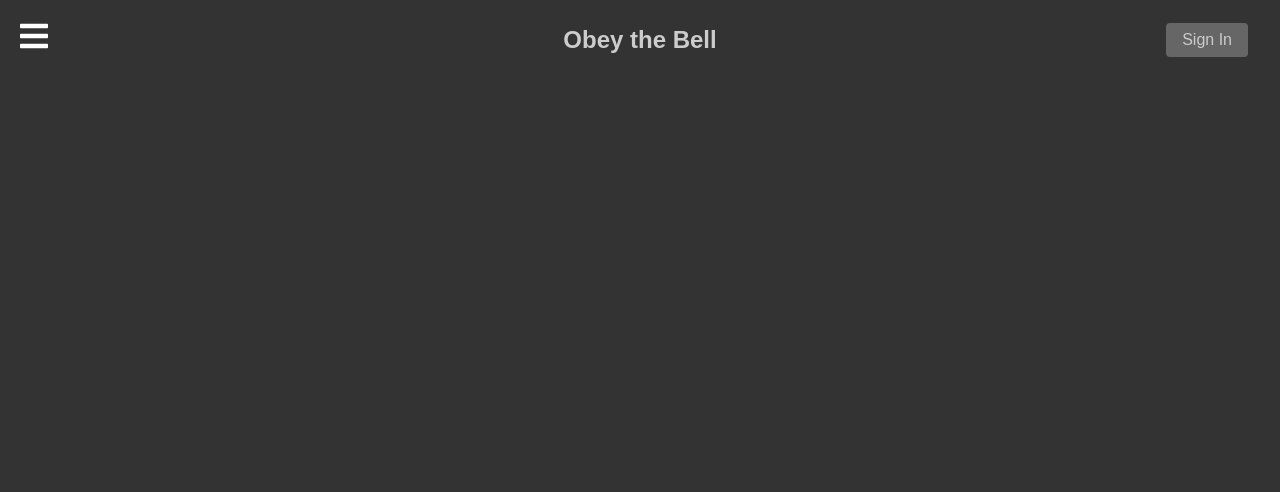
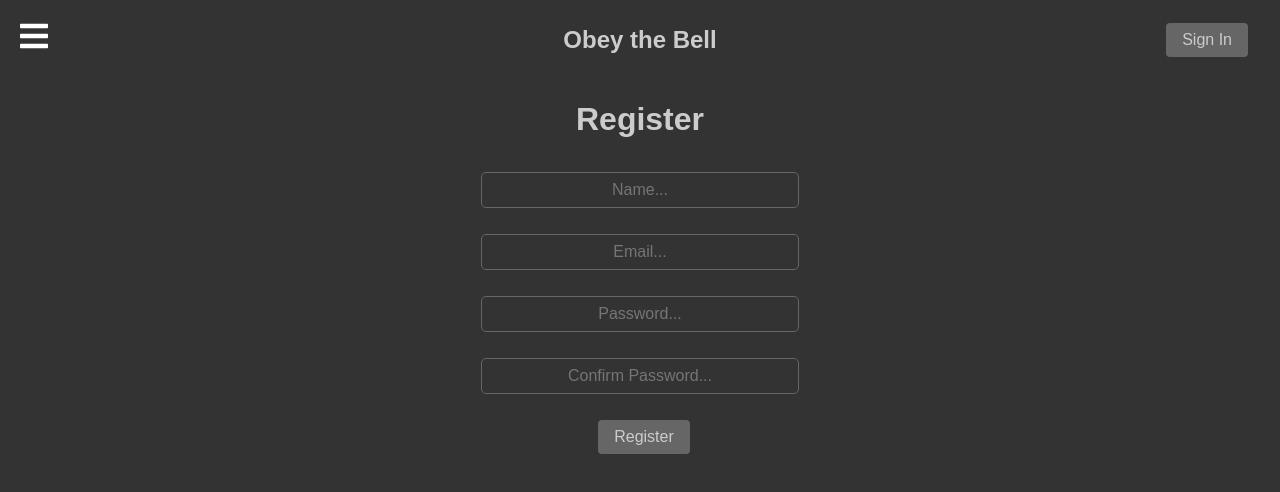
Before and after one commit to staythepath/task, a React (Create React App) app: page /Register in a window 1280 px wide. Shown: the top 492 px of the page. Built offline with nearby package versions, Linux system fonts and the light colour scheme; no server answers.

Commit message:
added registration page

```diff
--- a/src/App.css
+++ b/src/App.css
@@ -1,6 +1,6 @@
 .App {
   text-align: center;
-  margin-top:80px;
+  margin-top: 80px;
 }
 
 .App-logo {
@@ -183,6 +183,20 @@ span {
   text-align: center;
   outline: none; /* Remove outline */
   moz-appearance: textfield;
+}
+
+.register-input {
+  width: 100%;
+  padding: 0.5rem;
+  background-color: transparent;
+  border-color: #666;
+  color: inherit;
+  font-size: 1rem;
+  text-align: center;
+  border: 1px solid #666;
+  -moz-appearance: textfield;
+  border-radius: 5px; /* Add rounded corners */
+  margin-bottom: 1rem; /* Add space between inputs */
 }
 
 /*const timerDisplayStyle = {
--- a/src/App.js
+++ b/src/App.js
@@ -6,6 +6,7 @@ import Prio from "./pages/Prio";
 import ToDoRun from "./pages/ToDoRun";
 import Auth from "./components/Auth";
 import Journals from "./pages/Journals";
+import Register from "./pages/Register";
 import { BrowserRouter as Router, Routes, Route } from "react-router-dom";
 import { onAuthStateChanged } from "firebase/auth";
 import { collection, query, onSnapshot } from "firebase/firestore";
@@ -16,7 +17,6 @@ import "./App.css";
 function App() {
   const [todos, setTodos] = useState([]);
   const [isAuth, setIsAuth] = useState(false);
-
 
   useEffect(() => {
     let unsubscribeAuth = null;
@@ -58,7 +58,7 @@ function App() {
     <>
       <Router>
         <Navbar />
-        <div style={{ marginTop: '0px' }}>
+        <div style={{ marginTop: "0px" }}>
           <Routes>
             <Route
               path="/"
@@ -67,7 +67,11 @@ function App() {
             <Route
               path="/ToDoList"
               element={
-              isAuth ? <ToDoList todos={todos} setTodos={setTodos} /> : <Home />
+                isAuth ? (
+                  <ToDoList todos={todos} setTodos={setTodos} />
+                ) : (
+                  <Home />
+                )
               }
             />
             <Route
@@ -79,21 +83,29 @@ function App() {
             <Route
               path="/ToDoRun"
               element={
-              isAuth ? <ToDoRun todos={todos} setTodos={setTodos} /> : <Home />
+                isAuth ? (
+                  <ToDoRun todos={todos} setTodos={setTodos} />
+                ) : (
+                  <Home />
+                )
               }
-
             />
             <Route
               path="/Journals"
               element={
-              isAuth ? <Journals todos={todos} setTodos={setTodos} /> : <Home />
+                isAuth ? (
+                  <Journals todos={todos} setTodos={setTodos} />
+                ) : (
+                  <Home />
+                )
               }
             />
+            <Route path="/Register" element={<Register />} />
             <Route path="/Auth" element={<Auth />} />
           </Routes>
         </div>
       </Router>
-      <div/>
+      <div />
     </>
   );
 }
--- a/src/components/Auth.css
+++ b/src/components/Auth.css
@@ -6,7 +6,7 @@
   flex-direction: column;
   align-items: center;
   justify-content: center;
-  height: 380px;
+  height: 320px;
   width: 250px;
 }
 
--- a/src/components/Auth.js
+++ b/src/components/Auth.js
@@ -1,27 +1,28 @@
 import React, { useEffect } from "react";
 import { useState } from "react";
-import './Auth.css';
+import "./Auth.css";
 import { auth, googleProvider, db } from "../config/firebase";
 import {
-  createUserWithEmailAndPassword,
+  // createUserWithEmailAndPassword,
   signInWithEmailAndPassword,
   signInWithPopup,
   signOut,
   onAuthStateChanged,
-  FacebookAuthProvider,
+  //FacebookAuthProvider,
   TwitterAuthProvider,
 } from "firebase/auth";
-import {
-  setDoc,
-  doc,
+import { setDoc, doc } from "firebase/firestore";
+import { useNavigate } from "react-router-dom";
 
-} from "firebase/firestore";
-
-
-function Auth() {
+function Auth(props) {
   const [email, setEmail] = useState("");
   const [password, setPassword] = useState("");
+  const navigate = useNavigate();
 
+  const goToRegister = () => {
+    navigate("/Register");
+    props.onRegister();
+  };
 
   if (auth.currentUser) {
     console.log("User is signed in");
@@ -29,17 +30,19 @@ function Auth() {
     console.log("No user is signed in");
   }
 
-  const register = async () => {
+  /*const register = async () => {
     try {
       await createUserWithEmailAndPassword(auth, email, password);
+      props.closeAuthModal();
     } catch (err) {
       console.error(err);
     }
-  };
+  };*/
 
   const signIn = async () => {
     try {
       await signInWithEmailAndPassword(auth, email, password);
+      props.closeAuthModal();
     } catch (err) {
       console.error(err);
     }
@@ -53,56 +56,67 @@ function Auth() {
         const { uid, displayName, email, photoURL } = result.user;
 
         // Create a reference to this user's document
-        const userDoc = doc(db, 'users', uid);
+        const userDoc = doc(db, "users", uid);
 
         // Set the user document
+        props.closeAuthModal();
         await setDoc(userDoc, {
           userInfo: {
             email: email,
             name: displayName,
-            photoURL: photoURL
-          }
+            photoURL: photoURL,
+          },
         });
 
         console.log(`User signed in as ${displayName} with email ${email}`);
         console.log(`Profile picture URL: ${photoURL}`);
       }
-
     } catch (err) {
       console.error(err);
     }
   };
 
+  /*
+  const signInWithFacebook = () => {
+    const provider = new FacebookAuthProvider();
 
-const signInWithFacebook = async () => {
-  const provider = new FacebookAuthProvider();
-  try {
-    const result = await signInWithPopup(auth, provider);
-
-    if (result.user) {
-      const { uid, displayName, email, photoURL } = result.user;
+    signInWithPopup(auth, provider)
+      .then((result) => {
+        const user = result.user;
+        const credential = FacebookAuthProvider.credentialFromResult(result);
+        const accessToken = credential.accessToken;
 
         // Create a reference to this user's document
-      const userDoc = doc(db, 'users', uid);
+        const userDoc = doc(db, "users", user.uid);
 
         // Set the user document
-      await setDoc(userDoc, {
+        props.closeAuthModal();
+        setDoc(userDoc, {
           userInfo: {
-          email: email,
-          name: displayName,
-          photoURL: photoURL
-        }
+            email: user.email,
+            name: user.displayName,
+            photoURL: user.photoURL,
+          },
         });
 
-      console.log(`User signed in as ${displayName} with email ${email}`);
-      console.log(`Profile picture URL: ${photoURL}`);
-    }
+        console.log(
+          `User signed in as ${user.displayName} with email ${user.email}`
+        );
+        console.log(`Profile picture URL: ${user.photoURL}`);
+      })
+      .catch((error) => {
+        const errorCode = error.code;
+        const errorMessage = error.message;
+        // The email of the user's account used.
+        const email = error.customData ? error.customData.email : null; // Protect against null customData
+        // The AuthCredential type that was used.
+        const credential = FacebookAuthProvider.credentialFromError(error);
 
-  } catch (error) {
-    console.error(error);
-  }
-}
-
+        // Handle error here
+        console.error(errorCode, errorMessage, email, credential);
+      });
+  };
+*/
   const signInWithTwitter = async () => {
     const provider = new TwitterAuthProvider();
     try {
@@ -112,26 +126,24 @@ const signInWithTwitter = async () => {
         const { uid, displayName, email, photoURL } = result.user;
 
         // Create a reference to this user's document
-      const userDoc = doc(db, 'users', uid);
-
+        const userDoc = doc(db, "users", uid);
+        props.closeAuthModal();
         // Set the user document
         await setDoc(userDoc, {
           userInfo: {
             email: email,
             name: displayName,
-          photoURL: photoURL
-        }
+            photoURL: photoURL,
+          },
         });
 
         console.log(`User signed in as ${displayName} with email ${email}`);
         console.log(`Profile picture URL: ${photoURL}`);
       }
-
     } catch (error) {
       console.error(error);
     }
-}
-
+  };
 
   const logout = async () => {
     try {
@@ -174,19 +186,28 @@ const signInWithTwitter = async () => {
       <div className="center-div">
         <div className="inline-div">
           <button onClick={signIn}>Sign In</button>
-            <button className="button-spacing" onClick={register}>Register</button>
+          <button className="button-spacing" onClick={goToRegister}>
+            Register
+          </button>
         </div>
       </div>
-      <button className="full-width-button" onClick={signInWithGoogle}>Sign In With Google</button>
-      <button className="full-width-button" onClick={signInWithFacebook}>Sign In With Facebook</button>
-      <button className="full-width-button" onClick={signInWithTwitter}>Sign In With Twitter</button>
+      <button className="full-width-button" onClick={signInWithGoogle}>
+        Sign In With Google
+      </button>
+      {/* <button className="full-width-button" onClick={signInWithFacebook}>
+        Sign In With Facebook
+      </button>*/}
+      <button className="full-width-button" onClick={signInWithTwitter}>
+        Sign In With Twitter
+      </button>
 
       {auth.currentUser && (
-        <button onClick={logout} className="logout-button">Log Out</button>
+        <button onClick={logout} className="logout-button">
+          Log Out
+        </button>
       )}
     </div>
   );
-
 }
 
 export default Auth;
--- a/src/components/SidebarData.js
+++ b/src/components/SidebarData.js
@@ -33,7 +33,7 @@ export const SidebarData = [
   {
     title: "Journals",
     path: "/Journals",
-    icon: <FaIcons.FaSortAlphaDown />,
+    icon: <BsIcons.BsFillJournalBookmarkFill />,
     cName: "nav-text",
   },
 ];
--- a/src/components/ToDoItem.js
+++ b/src/components/ToDoItem.js
@@ -225,7 +225,6 @@ const ToDoItem = ({
   };
 
   const toggleTimer = () => {
-
     const playBell = (times = 1) => {
       if (times > 0) {
         const audio = new Audio("/boxingbell.wav");
--- /dev/null
+++ b/src/pages/Register.js
@@ -0,0 +1,114 @@
+import React, { useState, useEffect } from "react";
+import { createUserWithEmailAndPassword } from "firebase/auth";
+import { auth, db } from "../config/firebase";
+import { setDoc, doc } from "firebase/firestore"; // import setDoc and doc from Firestore
+
+function Register() {
+  const [name, setName] = useState("");
+  const [email, setEmail] = useState("");
+  const [password, setPassword] = useState("");
+  const [confirmPassword, setConfirmPassword] = useState("");
+  const [passwordMatch, setPasswordMatch] = useState(null);
+  const [emailValid, setEmailValid] = useState(false);
+  const [canSubmit, setCanSubmit] = useState(false);
+  const [registerSuccess, setRegisterSuccess] = useState(false);
+
+  useEffect(() => {
+    const emailRegex = /^[^\s@]+@[^\s@]+\.[^\s@]+$/;
+    setEmailValid(emailRegex.test(email));
+
+    if (confirmPassword !== "") {
+      setPasswordMatch(password === confirmPassword);
+    }
+    // Check that all fields are filled and passwords match
+    setCanSubmit(
+      name !== "" &&
+        emailValid &&
+        password !== "" &&
+        password === confirmPassword
+    );
+  }, [name, email, password, confirmPassword, emailValid]);
+
+  const register = async () => {
+    try {
+      const userCredential = await createUserWithEmailAndPassword(
+        auth,
+        email,
+        password
+      );
+      const uid = userCredential.user.uid;
+
+      // Create a reference to this user's document
+      const userDoc = doc(db, "users", uid);
+
+      // Set the user document
+      await setDoc(userDoc, {
+        userInfo: {
+          email: email,
+          name: name,
+        },
+      });
+
+      setRegisterSuccess(true);
+      // Assuming you have set up React Router and have a way to navigate
+      // You'd navigate to another page here, for example:
+      // history.push('/login');
+    } catch (err) {
+      console.error(err);
+    }
+  };
+
+  return (
+    <div
+      style={{
+        display: "flex",
+        flexDirection: "column",
+        alignItems: "center",
+        gap: "10px",
+        maxWidth: "300px",
+        margin: "auto",
+      }}
+    >
+      <h1>Register</h1>
+      <input
+        className="register-input"
+        placeholder="Name..."
+        onChange={(e) => setName(e.target.value)}
+      />
+      <input
+        className="register-input"
+        placeholder="Email..."
+        onChange={(e) => setEmail(e.target.value)}
+      />
+      {!emailValid && email !== "" && <p>Email is not valid!</p>}
+      <input
+        className="register-input"
+        placeholder="Password..."
+        type="password"
+        onChange={(e) => setPassword(e.target.value)}
+      />
+      <input
+        className="register-input"
+        placeholder="Confirm Password..."
+        type="password"
+        onChange={(e) => setConfirmPassword(e.target.value)}
+      />
+      {passwordMatch === false && <p>Passwords do not match!</p>}
+      {registerSuccess && (
+        <p style={{ textAlign: "center" }}>
+          Registration successful!
+          <br /> You are logged in!
+        </p>
+      )}
+      <button
+        style={{ width: "fit-content" }}
+        onClick={register}
+        disabled={!canSubmit}
+      >
+        Register
+      </button>
+    </div>
+  );
+}
+
+export default Register;
```
Also changed, not shown: public/index.html (+22 -0 lines), src/components/Navbar.css (+28 -3 lines), src/components/Navbar.js (+51 -36 lines), src/pages/ToDoList.js (+13 -12 lines). Lines whose indentation alone changed are shown as unchanged.
